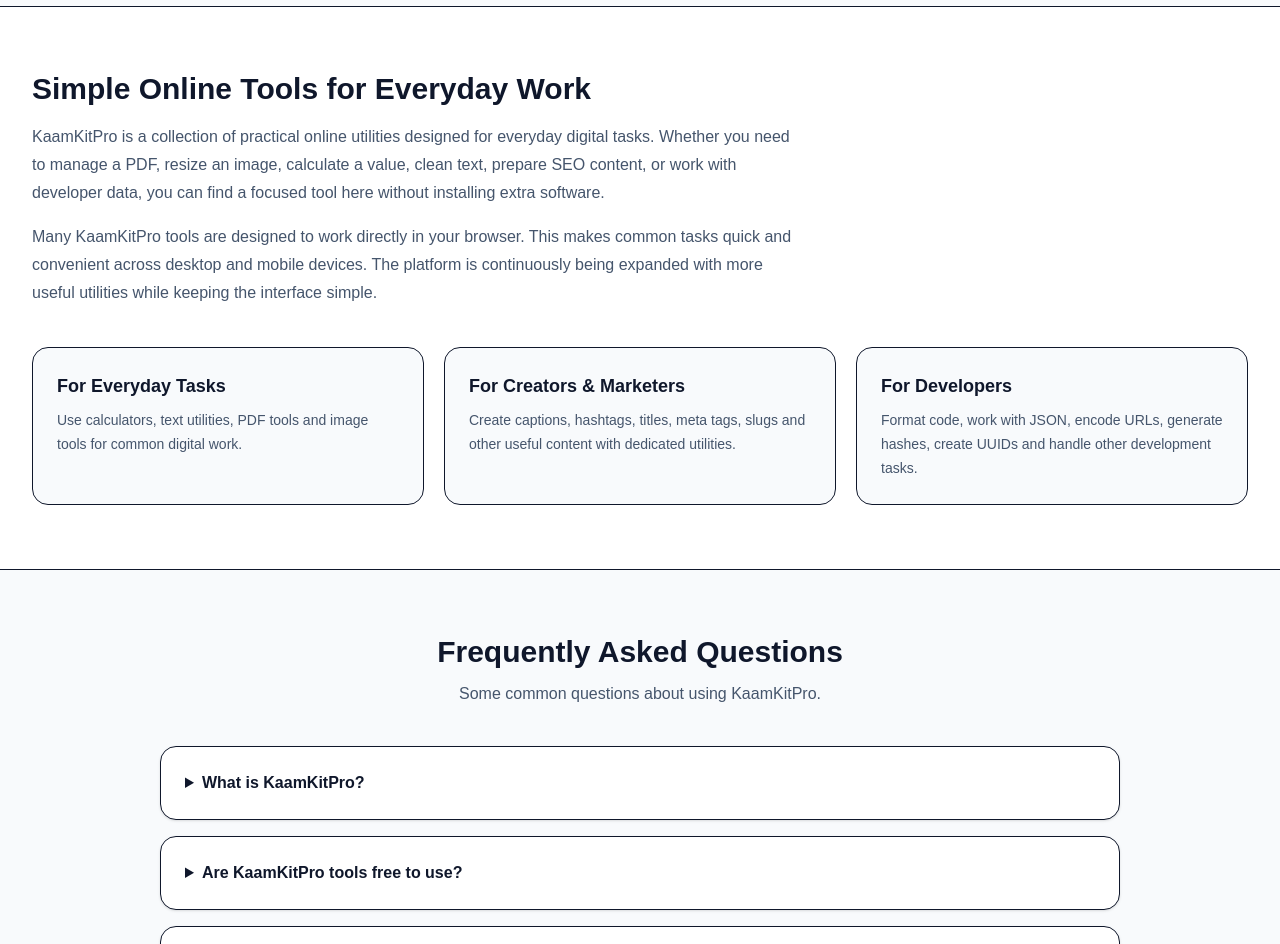
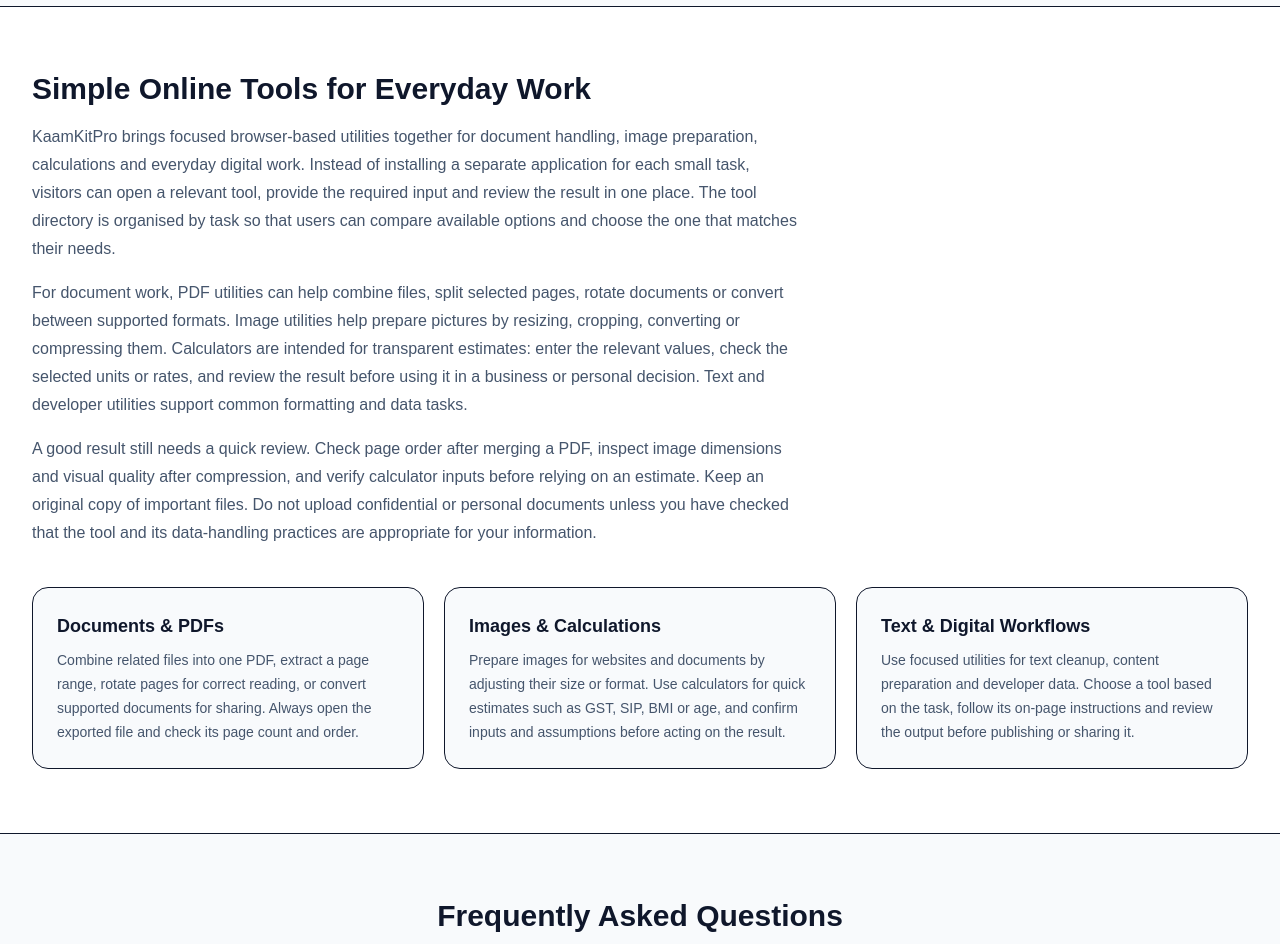
Before and after one commit to WellProSoftware/kaamkitpro, a Next.js app: page / in a window 1280 px wide. Shown: the part 2060-3004 px from the top of the page. Built offline with nearby package versions, Linux system fonts and the light colour scheme; no server answers.

Commit message:
Improve homepage original content for AdSense readiness

```diff
--- a/src/app/page.tsx
+++ b/src/app/page.tsx
@@ -411,44 +411,66 @@ export default function Home() {
             </h2>
 
             <p className="mt-4 leading-7 text-slate-600">
-              KaamKitPro is a collection of practical online utilities
-              designed for everyday digital tasks. Whether you need to
-              manage a PDF, resize an image, calculate a value, clean text,
-              prepare SEO content, or work with developer data, you can find
-              a focused tool here without installing extra software.
+              KaamKitPro brings focused browser-based utilities together for
+              document handling, image preparation, calculations and
+              everyday digital work. Instead of installing a separate
+              application for each small task, visitors can open a relevant
+              tool, provide the required input and review the result in one
+              place. The tool directory is organised by task so that users
+              can compare available options and choose the one that matches
+              their needs.
             </p>
 
             <p className="mt-4 leading-7 text-slate-600">
-              Many KaamKitPro tools are designed to work directly in your
-              browser. This makes common tasks quick and convenient across
-              desktop and mobile devices. The platform is continuously being
-              expanded with more useful utilities while keeping the
-              interface simple.
+              For document work, PDF utilities can help combine files, split
+              selected pages, rotate documents or convert between supported
+              formats. Image utilities help prepare pictures by resizing,
+              cropping, converting or compressing them. Calculators are
+              intended for transparent estimates: enter the relevant values,
+              check the selected units or rates, and review the result before
+              using it in a business or personal decision. Text and developer
+              utilities support common formatting and data tasks.
+            </p>
+
+            <p className="mt-4 leading-7 text-slate-600">
+              A good result still needs a quick review. Check page order after
+              merging a PDF, inspect image dimensions and visual quality after
+              compression, and verify calculator inputs before relying on an
+              estimate. Keep an original copy of important files. Do not
+              upload confidential or personal documents unless you have
+              checked that the tool and its data-handling practices are
+              appropriate for your information.
             </p>
           </div>
 
           <div className="mt-10 grid gap-5 md:grid-cols-3">
             <div className="rounded-2xl border bg-slate-50 p-6">
-              <h3 className="text-lg font-bold">For Everyday Tasks</h3>
+              <h3 className="text-lg font-bold">Documents & PDFs</h3>
               <p className="mt-2 text-sm leading-6 text-slate-600">
-                Use calculators, text utilities, PDF tools and image tools
-                for common digital work.
+                Combine related files into one PDF, extract a page range,
+                rotate pages for correct reading, or convert supported
+                documents for sharing. Always open the exported file and
+                check its page count and order.
               </p>
             </div>
 
             <div className="rounded-2xl border bg-slate-50 p-6">
-              <h3 className="text-lg font-bold">For Creators & Marketers</h3>
+              <h3 className="text-lg font-bold">Images & Calculations</h3>
               <p className="mt-2 text-sm leading-6 text-slate-600">
-                Create captions, hashtags, titles, meta tags, slugs and other
-                useful content with dedicated utilities.
+                Prepare images for websites and documents by adjusting their
+                size or format. Use calculators for quick estimates such as
+                GST, SIP, BMI or age, and confirm inputs and assumptions
+                before acting on the result.
               </p>
             </div>
 
             <div className="rounded-2xl border bg-slate-50 p-6">
-              <h3 className="text-lg font-bold">For Developers</h3>
+              <h3 className="text-lg font-bold">Text & Digital Workflows</h3>
               <p className="mt-2 text-sm leading-6 text-slate-600">
-                Format code, work with JSON, encode URLs, generate hashes,
-                create UUIDs and handle other development tasks.
+                Use focused utilities for text cleanup, content preparation
+                and developer data. Choose a tool based on the task, follow
+                its on-page instructions and review the output before
+                publishing or sharing it.
               </p>
             </div>
           </div>
```
